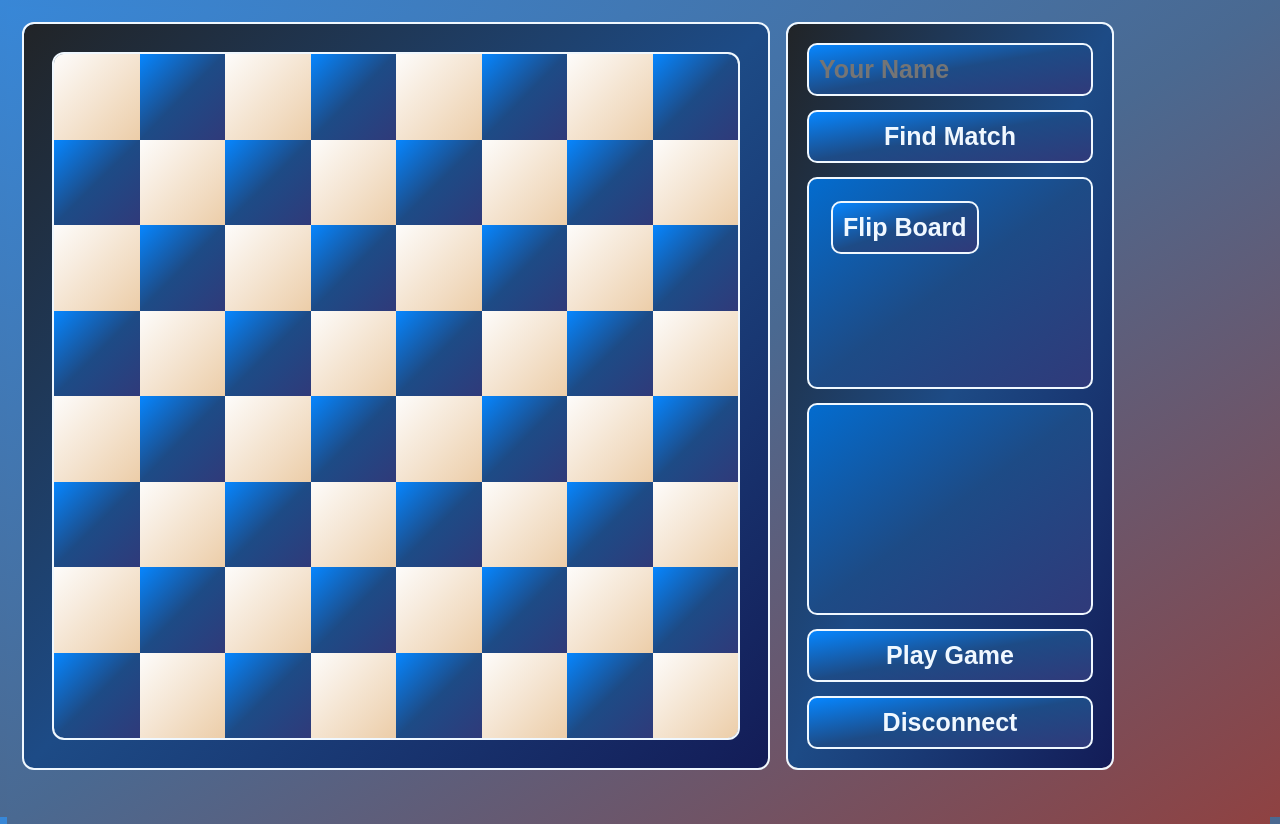
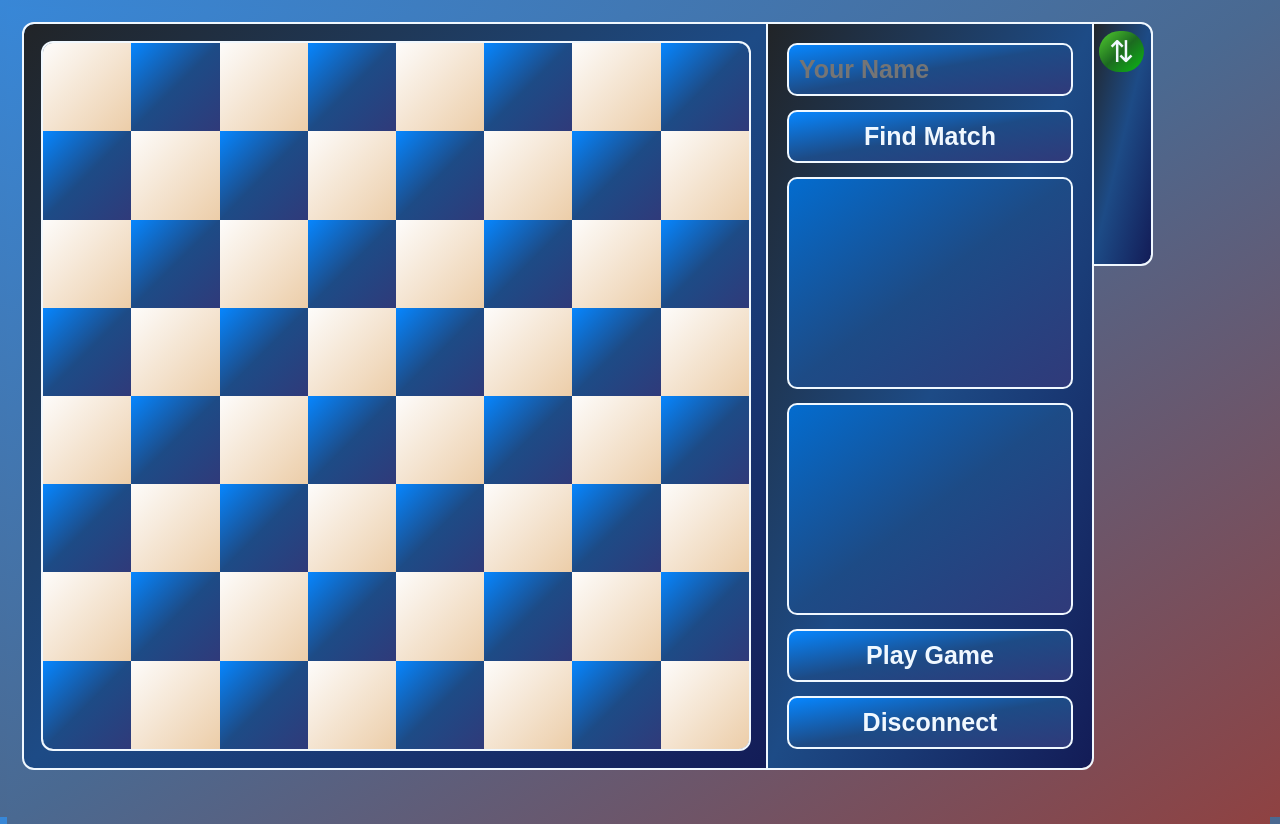
Before and after one commit to JakubDurkac/chess_project, a plain HTML site: page index.html in a window 1280 px wide. Drawn offline with Linux system fonts and the light colour scheme.

Commit message:
Added options panel and flip board button inside it.

```diff
--- a/index.html
+++ b/index.html
@@ -16,21 +16,17 @@
             <div class="chessboard js-chessboard"></div>
         </div>
         <div class="menu">
-
             <input class="name-input js-name-input" type="text" placeholder="Your Name">
             <button class="menu-button js-find-match-button">Find Match</button>
-            <div class="online-match-container js-online-match-container">
-                <button class="menu-button js-flip-button">Flip Board</button>
-            </div>
-
+            <div class="online-match-container js-online-match-container"></div>
             <div class="notation-container-border">
                 <div class="chess-notation-container js-chess-notation-container"></div>
             </div>
             <button class="menu-button js-play-button">Play Game</button>
             <button class="menu-button js-disconnect-button">Disconnect</button>
-
-
-
+        </div>
+        <div class="options">
+            <button class="options-button js-flip-button">&#8645;</button>
         </div>
     </div>
 
--- a/styles/chess.css
+++ b/styles/chess.css
@@ -20,9 +20,10 @@ html, body {
     outline-color: aliceblue;
     outline-width: 2px;
     padding: 12px 12px 12px 12px;
-    margin: 10px 10px 10px 10px;
+    margin: 10px 0px 10px 0px;
     background-image: linear-gradient(to bottom right, #212427, #1d4b86, #131c57);
-    border-radius: 10px;
+    border-bottom-right-radius: 10px;
+    z-index: 1;
 }
 
 .menu-button ,.name-input {
@@ -36,6 +37,41 @@ html, body {
     margin: 7px 7px 7px 7px;
     background-image: linear-gradient(to bottom right, #0686ff, #1d4b86, #303a7a);
     border-radius: 10px;
+}
+
+.options-button {
+    margin: 7px 7px 7px 7px;
+    padding: 3px 10px 3px 10px;
+    font-family: Arial, Helvetica, sans-serif;
+    color: aliceblue;
+    font-size: 30px;
+    font-weight: 550;
+    border: none;
+    background-image: linear-gradient(to bottom right, #51cd2f, #1c6b20, #0bba14);
+    border-radius: 30px;
+}
+
+.options-button:hover {
+    background-image: linear-gradient(to bottom right, #55f12a, #239029, #0ccf15);
+    cursor: pointer;
+}
+
+.options-button:active {
+    background-image: linear-gradient(to bottom right, #47e31c, #18951e, #0aee15);
+}
+
+.options {
+    display: flex;
+    flex-direction: column;
+    height: 30vmin;
+    outline-style: solid;
+    outline-color: aliceblue;
+    outline-width: 2px;
+    padding: 0px 0px 0px 0px;
+    margin: 10px 0px 10px 0px;
+    background-image: linear-gradient(to bottom right, #212427, #1d4b86, #131c57);
+    border-bottom-right-radius: 10px;
+    border-top-right-radius: 10px;
 }
 
 .chess-notation-container {
@@ -62,12 +98,13 @@ html, body {
 }
 
 .chessboard-container {
-    margin: 10px 10px 10px 10px;
+    margin: 10px 0px 10px 10px;
     padding: 12px 12px 12px 12px;
     outline-style: solid;
     outline-color: aliceblue;
     outline-width: 2px;
-    border-radius: 10px;
+    border-top-left-radius: 10px;
+    border-bottom-left-radius: 10px;
     background-image: linear-gradient(to bottom right, #212427, #1d4b86, #131c57);
     display: flex;
     justify-content: center;
@@ -80,8 +117,8 @@ html, body {
 .chessboard {
     display: grid;
     grid-template-columns: repeat(8, 1fr);
-    width: 95%;
-    height: 95%;
+    width: 98%;
+    height: 98%;
     outline-style: solid;
     outline-color: aliceblue;
     outline-width: 2px;
```
